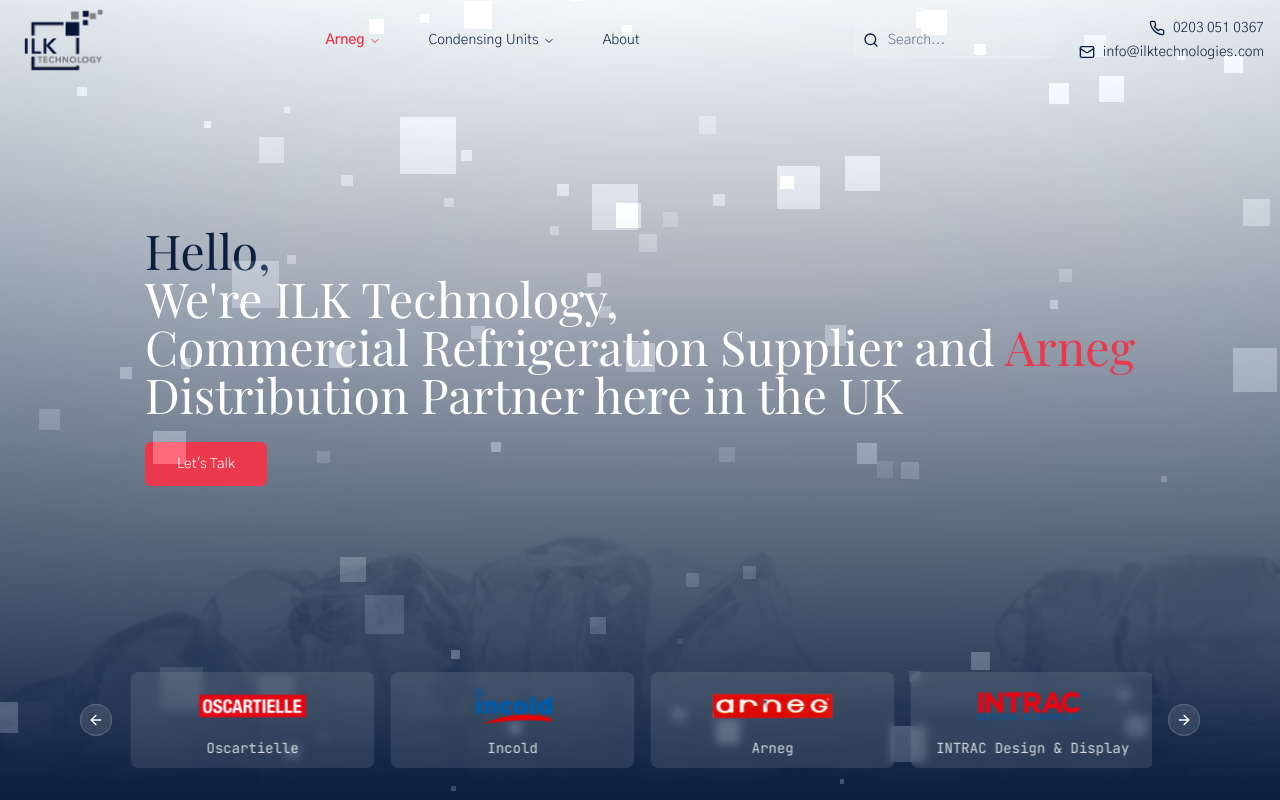
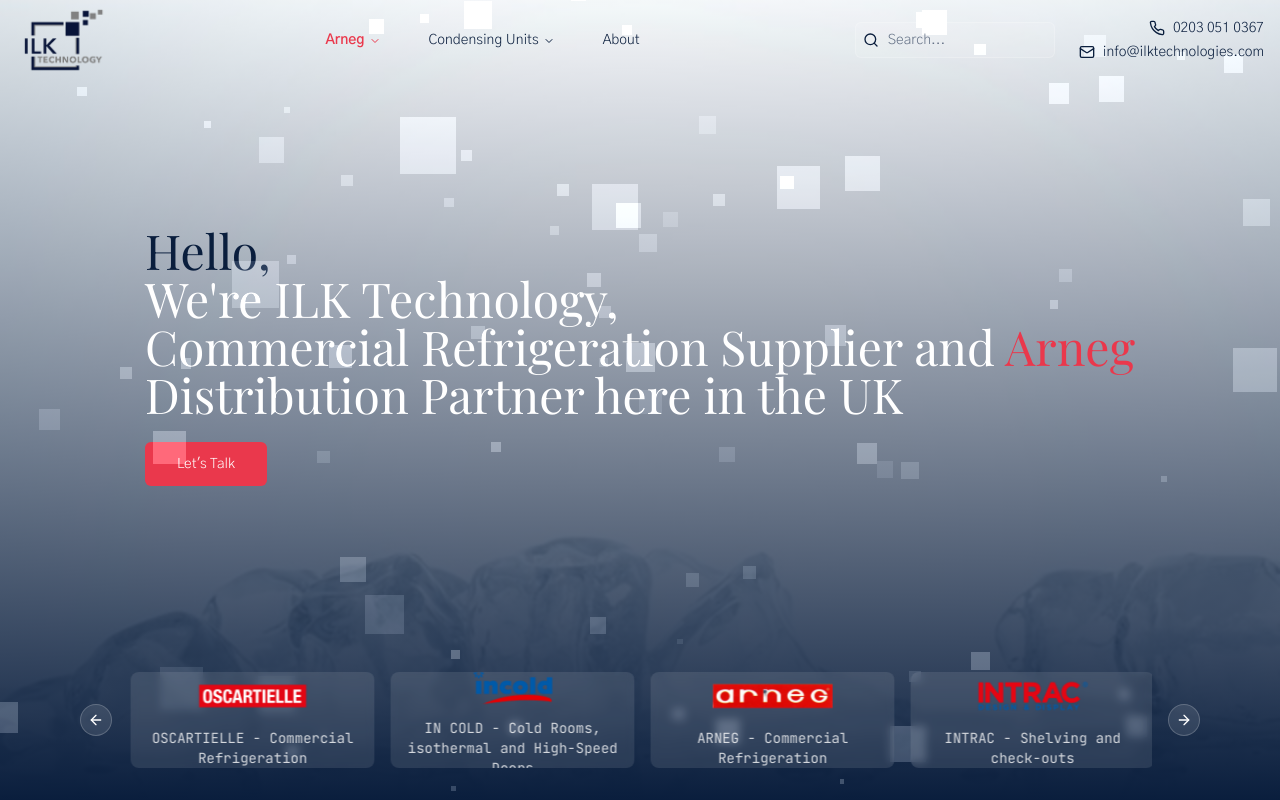
Before and after one commit to HMHY10/ilk-technology-site, a React (Vite) app: page / in a window 1280 px wide. Shown: the top 800 px of the page. Built offline with nearby package versions, Linux system fonts and the light colour scheme.

Commit message:
Update brand descriptions in carousel
Replaced the brand names with their respective descriptions in the carousel component. Updated entries for ARNEG, IN COLD, INTRAC, OSCARTIELLE, and FRIGOTECHNICA to reflect their specific offerings.
[skip gpt_engineer]

```diff
--- a/src/components/hero/BrandCarousel.tsx
+++ b/src/components/hero/BrandCarousel.tsx
@@ -12,23 +12,23 @@ import { useRef } from "react";
 export const BrandCarousel = () => {
   const brands = [
     {
-      name: "INTRAC Design & Display",
+      name: "INTRAC - Shelving and check-outs",
       logo: "/lovable-uploads/93685d2f-0194-410b-8685-4e05f4c9cb43.png"
     },
     {
-      name: "Frigo Tecnica",
+      name: "FRIGOTECHNICA - Refrigeration Systems for industry",
       logo: "/lovable-uploads/76b23ff7-efa3-486a-9543-807697ddd20b.png"
     },
     {
-      name: "Oscartielle",
+      name: "OSCARTIELLE - Commercial Refrigeration",
       logo: "/lovable-uploads/7c833cb1-70df-440b-9311-9911c75d6cde.png"
     },
     {
-      name: "Incold",
+      name: "IN COLD - Cold Rooms, isothermal and High-Speed Doors",
       logo: "/lovable-uploads/d47e8a46-3c00-48b8-8581-29ced4362b4c.png"
     },
     {
-      name: "Arneg",
+      name: "ARNEG - Commercial Refrigeration",
       logo: "/lovable-uploads/e63e9e9f-0571-4e05-8534-92afe566ab01.png"
     },
   ];
```
